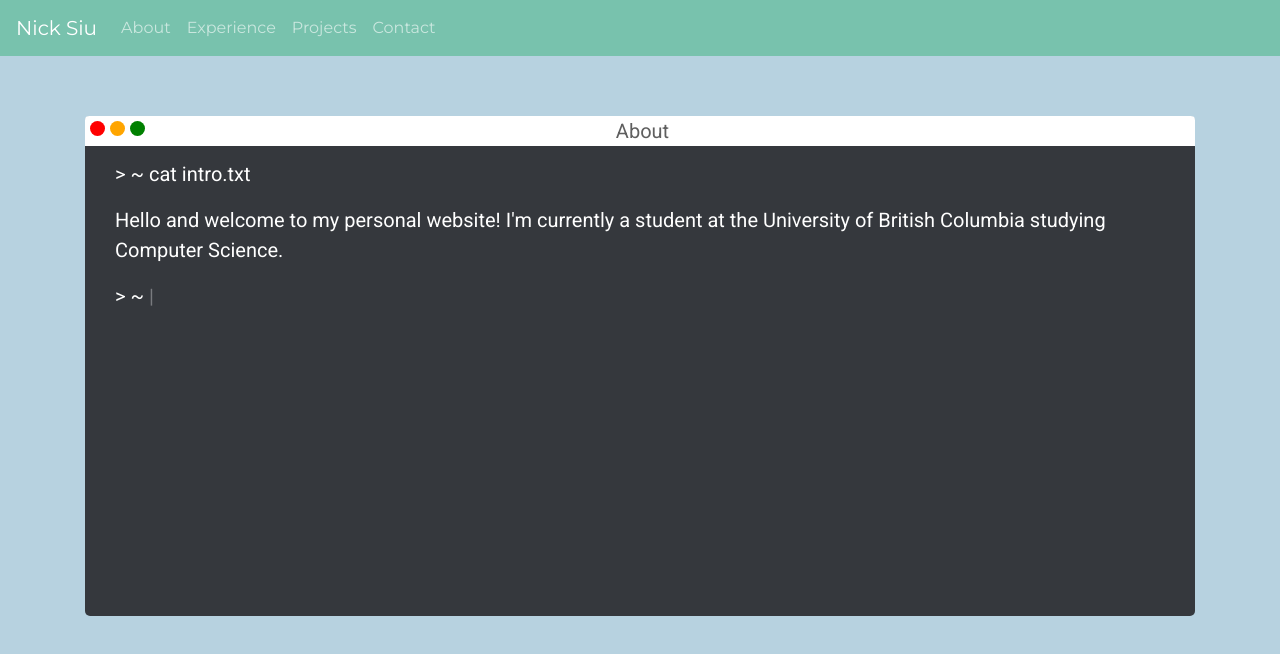
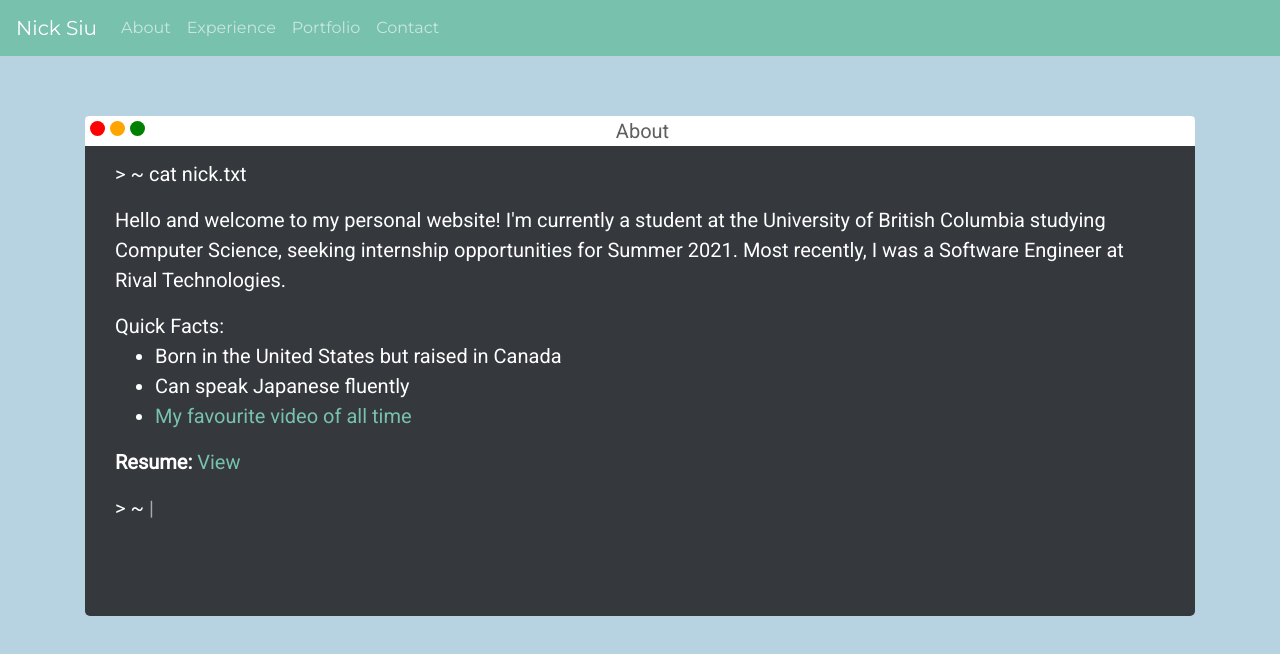
Before and after one commit to nksiu/nick-siu-personal, a React (Create React App) app: page / in a window 1280 px wide. Shown: the top 654 px of the page. Built offline with nearby package versions, Linux system fonts and the light colour scheme.

Commit message:
finish about section

```diff
--- a/src/App.js
+++ b/src/App.js
@@ -15,7 +15,7 @@ class App extends Component {
           <Header />
           <Switch>
             <Route exact path="/experience" render={() => <About />} />
-            <Route exact path="/project" render={() => <About />} />
+            <Route exact path="/portfolio" render={() => <About />} />
             <Route exact path="/contact" render={() => <Contact />} />
             <Route exact path="/" render={() => <About />} />
           </Switch>
--- a/src/components/About/index.js
+++ b/src/components/About/index.js
@@ -17,12 +17,23 @@ const INTRO_TEXT = (
   <div>
     <p>
       Hello and welcome to my personal website! I'm currently a student
-      at the University of British Columbia studying Computer Science.
+      at the University of British Columbia studying Computer Science,
+      seeking internship opportunities for Summer 2021. Most recently,
+      I was a Software Engineer at Rival Technologies.
     </p>
+    <p>
+      Quick Facts:
+      <ul>
+        <li>Born in the United States but raised in Canada</li>
+        <li>Can speak Japanese fluently</li>
+        <li><a href="https://www.youtube.com/watch?v=dQw4w9WgXcQ" target="_blank">My favourite video of all time</a></li>
+      </ul>
+    </p>
+    <p><b>Resume: </b><a href="https://drive.google.com/file/d/1SDX2ujZW5XqUBVU7XsXES9SXp0L09IJd/view?usp=sharing" target="_blank">View</a></p>
   </div>
 )
 
-const INTRO_COMMAND = "cat intro.txt"
+const INTRO_COMMAND = "cat nick.txt";
 
 const About = () => {
   return (
--- a/src/components/Header/index.js
+++ b/src/components/Header/index.js
@@ -18,7 +18,7 @@ const Header = () => {
             <Link to={"/experience"} className="nav-link">Experience</Link>
           </li>
           <li className="nav-item">
-            <Link to={"/projects"} className="nav-link">Projects</Link>
+            <Link to={"/portfolio"} className="nav-link">Portfolio</Link>
           </li>
           <li className="nav-item">
             <Link to={"/contact"} className="nav-link">Contact</Link>
--- a/src/components/Terminal/index.js
+++ b/src/components/Terminal/index.js
@@ -29,7 +29,7 @@ const Terminal = ({header, command, body}) => {
               <div>
               {SHELL_INPUT}
               <Typist
-                avgTypingDelay={30}
+                avgTypingDelay={40}
                 startDelay={1200}
                 onTypingDone={showBodyContent}
                 cursor={{hideWhenDone: true}}
```
